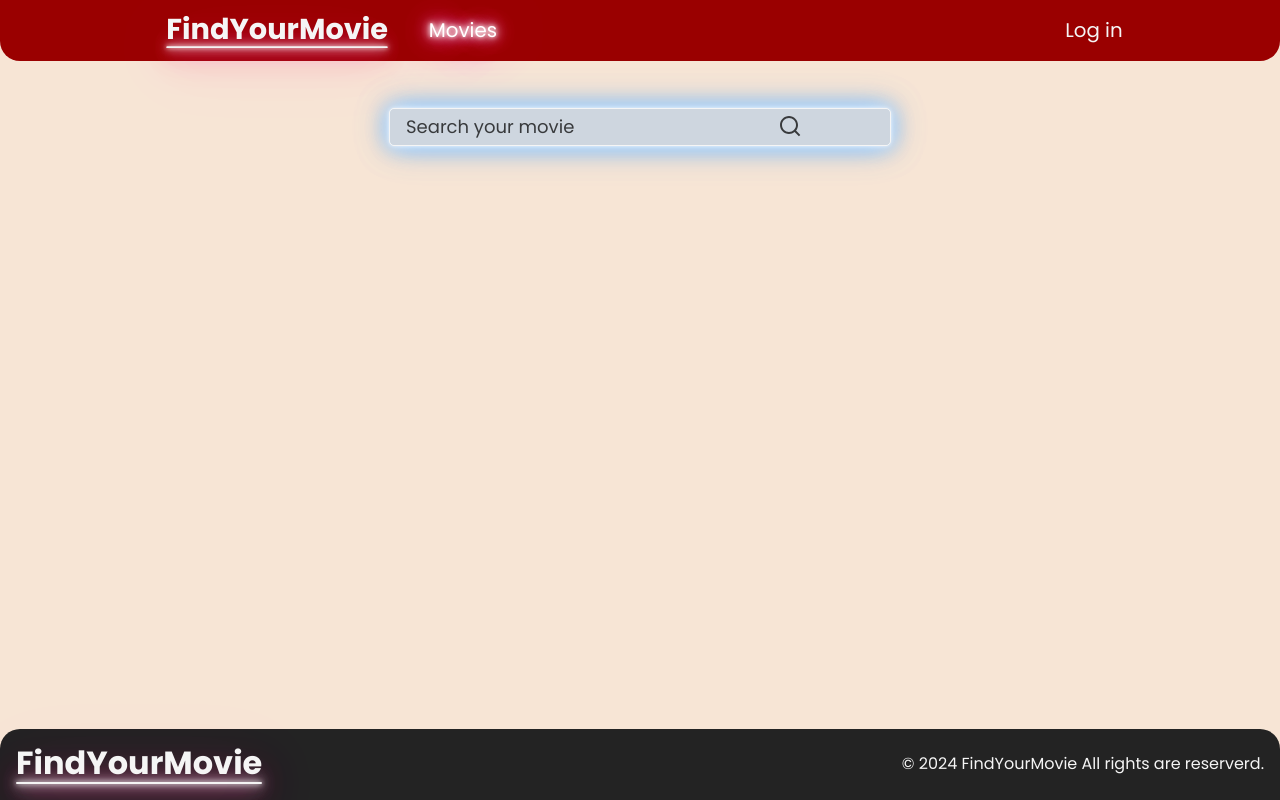
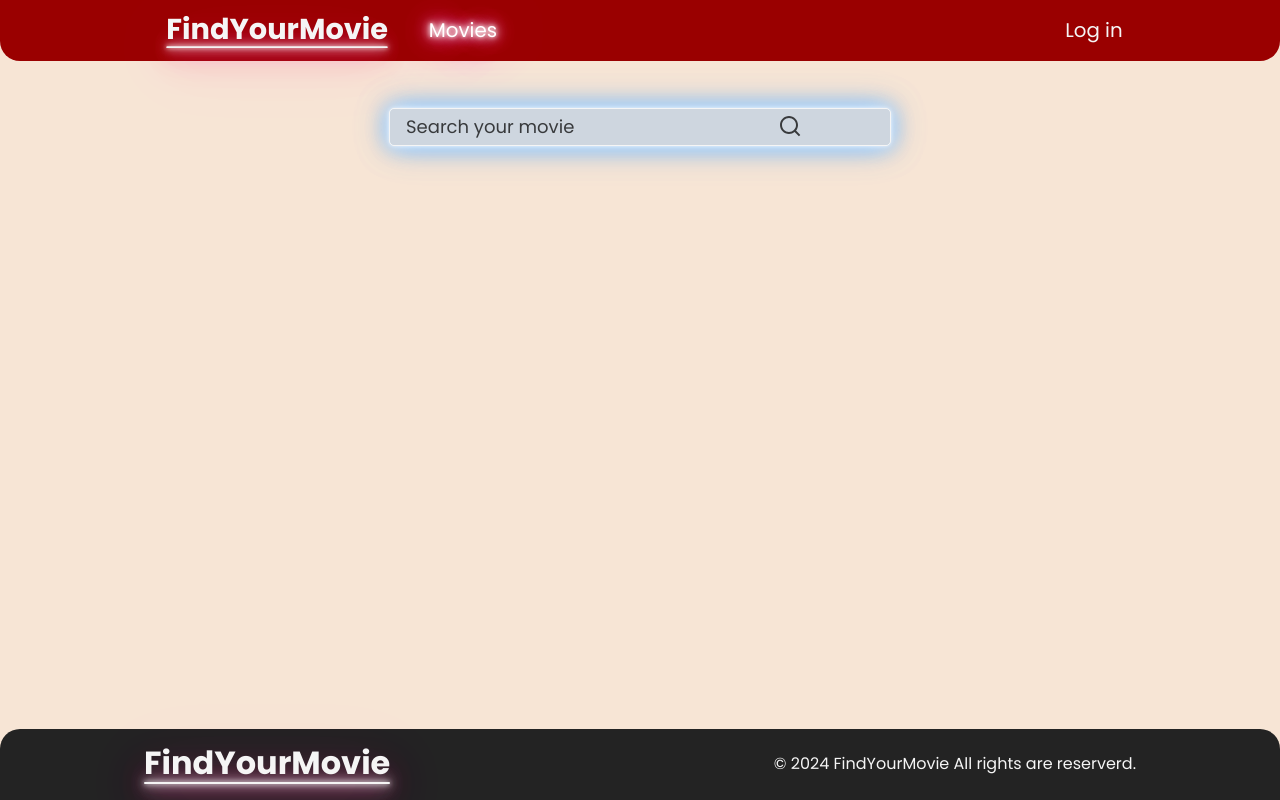
Before and after one commit to andrewwwmatsko/goit-react-hw-05, a React (Vite) app: page /movies in a window 1280 px wide. Built offline with nearby package versions, Linux system fonts and the light colour scheme; a web font is replaced by a local one.

Commit message:
Update Footer.module.css

```diff
--- a/src/components/Footer/Footer.module.css
+++ b/src/components/Footer/Footer.module.css
@@ -5,16 +5,12 @@
   border-top-right-radius: 20px;
 }
 .container {
-  max-width: 1440px;
   margin: 0 auto;
-  padding: 16px;
-
   display: flex;
   align-items: center;
-  justify-content: space-between;
 }
 
-@media screen and (max-width: 320px) {
+@media screen and (min-width: 320px) {
   .container {
     max-width: 320px;
     padding: 8px;
@@ -23,6 +19,32 @@
   }
 }
 
+@media screen and (min-width: 360px) {
+  .container {
+    max-width: 360px;
+  }
+}
+
+@media screen and (min-width: 768px) {
+  .container {
+    max-width: 768px;
+    padding: 16px;
+    flex-direction: row;
+    justify-content: space-between;
+  }
+}
+@media screen and (min-width: 1024px) {
+  .container {
+    max-width: 1024px;
+  }
+}
+
+@media screen and (min-width: 1440px) {
+  .container {
+    max-width: 1440px;
+  }
+}
+
 .rights {
   color: whitesmoke;
   font-size: 16px;
```
